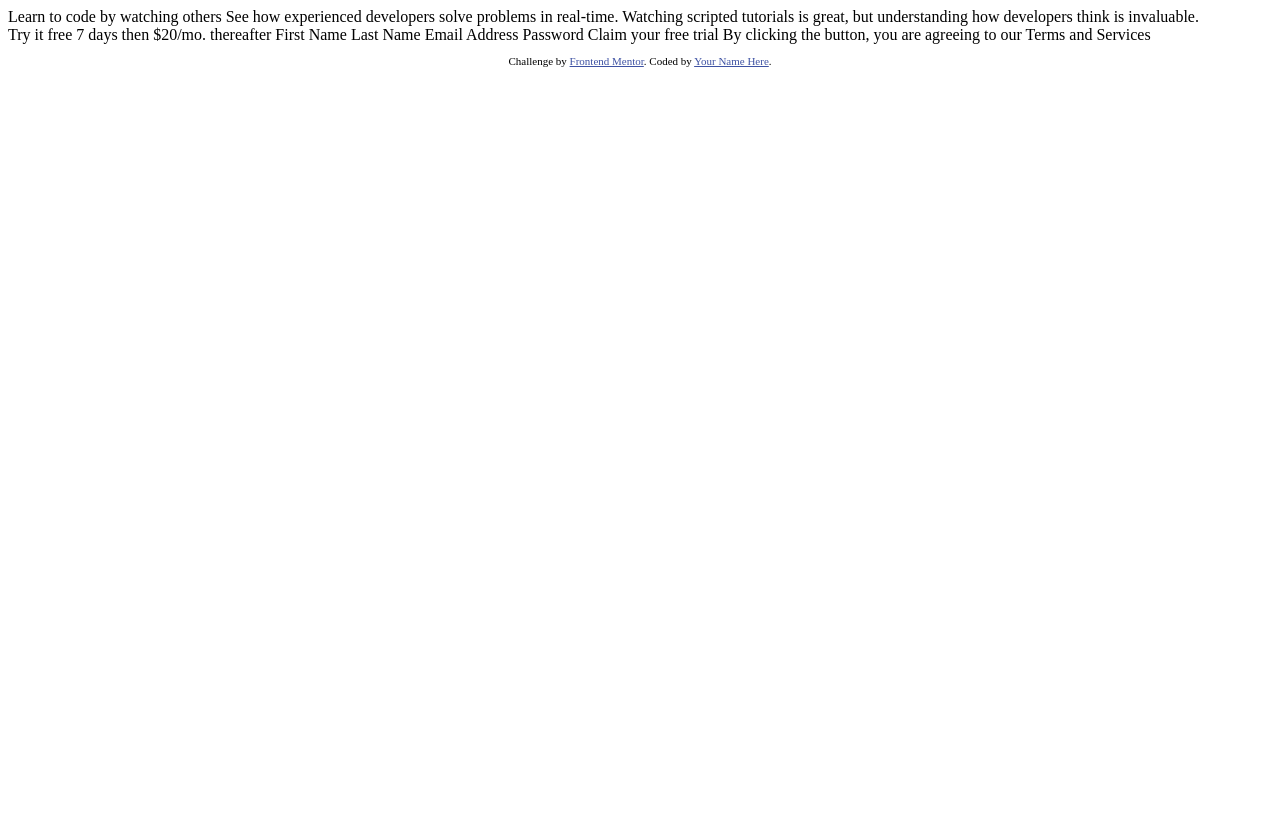
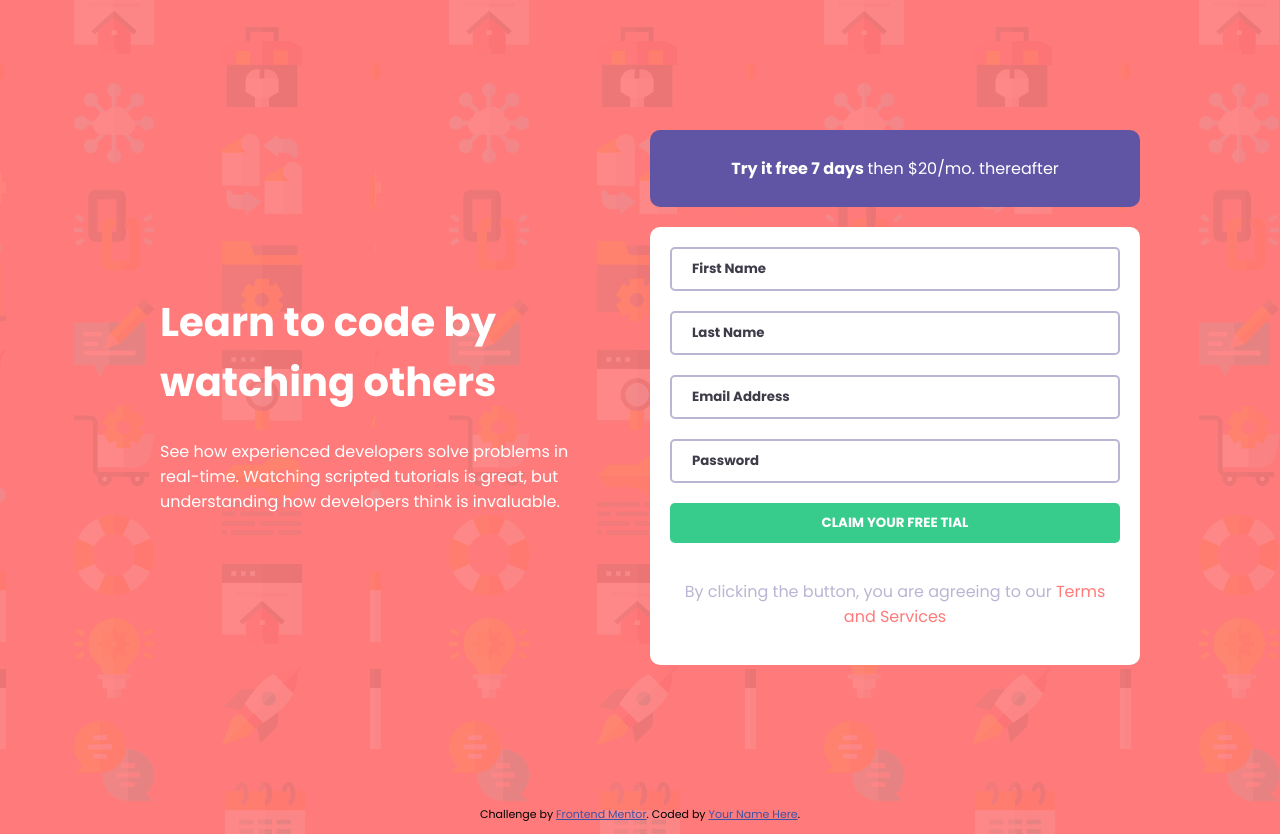
Before and after one commit to ra-y-oo/intro-component-with-signup-form-master, a plain HTML site: page index.html in a window 1280 px wide. Before the commit the page ends 800 px from the top, so only its background shows below. Drawn offline with Linux system fonts and the light colour scheme.

Commit message:
Styling done

```diff
--- a/index.html
+++ b/index.html
@@ -5,7 +5,10 @@
   <meta name="viewport" content="width=device-width, initial-scale=1.0"> <!-- displays site properly based on user's device -->
 
   <link rel="icon" type="image/png" sizes="32x32" href="./images/favicon-32x32.png">
-
+  <link rel="stylesheet" href="style.css">
+  <link rel="preconnect" href="https://fonts.googleapis.com">
+<link rel="preconnect" href="https://fonts.gstatic.com" crossorigin>
+<link href="https://fonts.googleapis.com/css2?family=Inter:wght@400;700&family=Poppins:wght@400;500;600;700&display=swap" rel="stylesheet">
   <title>Frontend Mentor | Intro component with sign up form</title>
 
   <!-- Feel free to remove these styles or customise in your own stylesheet 👍 -->
@@ -17,26 +20,28 @@
 <body>
 
 <main>
-  <div class="flex"></div>
-  <div class="left">
-    Learn to code by watching others
+  <div class="flex">
+    <div class="left">
+      <h1> Learn to code by watching others </h1>
 
-    See how experienced developers solve problems in real-time. Watching scripted tutorials is great,
-    but understanding how developers think is invaluable.
-  </div>
-  <div class="right">
-    <div class="banner"></div>
-    Try it free 7 days then $20/mo. thereafter
+        <p>See how experienced developers solve problems in real-time. Watching scripted tutorials is great,
+        but understanding how developers think is invaluable. </p>
+    </div>
+    <div class="right">
+      <div class="banner">
+        <p> Try it free 7 days <span class="light-txt"> then $20/mo. thereafter </span></p>
+      </div>
+      <form action="">
+      <input type="text" placeholder="First Name "/>
+      <input type="text" placeholder="Last Name "/>
+      <input type="email" placeholder="Email Address"/>
+      <input type="password" placeholder="Password"/>
 
-    First Name
-    Last Name
-    Email Address
-    Password
+      <button>CLAIM YOUR FREE TIAL </button>
 
-    Claim your free trial
-
-    By clicking the button, you are agreeing to our Terms and Services
-  </div>
+      <p>By clicking the button, you are agreeing to our <span class="red">Terms and Services</span></p>
+      </form>
+    </div>
   </div>
 </main>
   <footer>
--- /dev/null
+++ b/style.scss
@@ -0,0 +1,111 @@
+:root{
+    ---red: hsl(0, 100%, 74%) ;
+    --clr-green: hsl(154, 59%, 51%);
+    --clr-blue: hsl(248, 32%, 49%);
+    --clr-darkBlue: hsl(249, 10%, 26%) ;
+    --clr-grayishBlue: hsl(246, 25%, 77%);
+}
+*{
+    font-family: 'Poppins', sans-serif;
+}
+body{
+    margin: 0;
+    font-size: 16px;
+    background-color: var(---red);
+    background-image: url(./images/bg-intro-mobile.png);
+    text-align: center;
+}
+main{
+    display: grid;
+    place-items: center;
+}
+.flex{
+    display: flex;
+    flex-direction: column;
+    max-width: 320px;
+    .left{
+        margin-top: 30px;
+        padding: 30px;
+        max-width: 300px;
+        h1{
+            color: white;
+        }
+        p{
+            color: rgb(255, 255, 255);
+        }
+    }
+    .right{
+        margin: 0 auto;
+        display: grid;
+        place-items: center;
+        padding: 30px;
+        gap: 20px;
+        max-width: 300px;
+        .banner{
+            background-color: var(--clr-blue);
+            padding: 10px 20px;
+            color: white;
+            font-weight: bold;
+            border-radius: 10px;
+            width: 100%;
+            .light-txt{
+                font-weight: 400;
+            }
+        }
+        form{
+            background: white;
+            display: grid;
+            gap: 20px;
+            padding: 20px;
+            border-radius: 10px;
+            width: 100%;
+            input{
+                display: block;
+                padding: 10px 20px;
+                border: solid 2px var(--clr-grayishBlue);
+                border-radius: 5px;
+                font-weight: bold;
+            }
+            input::placeholder{
+                font-weight: bold;
+                color: var(--clr-darkBlue);
+            }
+            button{
+                background: var(--clr-green);
+                border: none;
+                color: white;
+                font-weight: bold;
+                border-radius: 5px;
+                padding: 10px 10px;
+            }
+            p{
+                color: var(--clr-grayishBlue);
+                .red{
+                    color: var(---red);
+                }
+            }
+        }
+    }
+}
+
+
+@media (min-width: 1000px){
+    .flex{
+        padding: 100px;
+        flex-direction: row;
+        max-width: none;
+        .left{
+            max-width: 450px;
+            min-width: 375px;
+            text-align: left;
+            margin: auto 0;
+            h1{
+                font-size: 2.5rem;
+            }
+        }
+        .right{
+            max-width: 450px;
+            min-width: 375px;
+        }
+    }
+}
```
Also changed, not shown: style.css (added), 1 other file.
